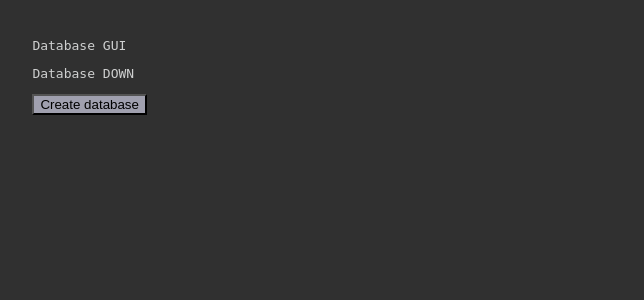
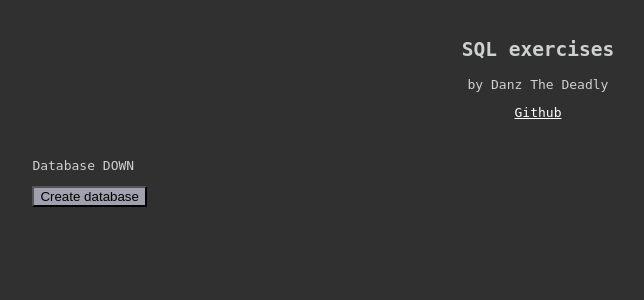
Before and after one commit to DanzTheDeadly/SQL_trainer, a Flask app: page / in a window 1280 px wide. Shown: the top 300 px of the page, without its empty margins (102-746 px from the left). Run offline with Flask 2, Linux system fonts and the light colour scheme.

Commit message:
Change header, add link to github

```diff
--- a/main.py
+++ b/main.py
@@ -1,4 +1,4 @@
-from flask import Flask, render_template, redirect, request
+from flask import Flask, render_template, redirect, request, abort
 from src.db import DB
 import yaml
 
@@ -17,13 +17,15 @@ def index():
             return render_template('index.html')
     # create db
     elif request.method.upper() == 'POST':
-        if db.STATE_RUNNING:
-            return redirect('/')
-        else:
+        if not db.STATE_RUNNING:
             if request.form.get('DB_COMMAND') == 'CREATE':
                 db.start()
                 db.create_tables(config['data'])
                 return redirect('/database')
+            else:
+                return abort(400)
+        else:
+            return abort(400)
 
 
 @server.route('/database', methods=['GET', 'POST'])
@@ -50,6 +52,8 @@ def db_gui():
                                        header=columns,
                                        rows=rows,
                                        query=query)
+        else:
+            return abort(400)
 
 
 if __name__ == '__main__':
--- a/static/style.css
+++ b/static/style.css
@@ -1,6 +1,20 @@
 body {
     background-color: #303030;
     color: #CFD0D0;
+}
+
+#header {
+    font-family: Monospace;
+    text-align: center;
+    margin-top: 3%;
+}
+
+a:link {
+    color:white;
+}
+
+a:visited {
+    color: white;
 }
 
 #status_bar {
--- a/templates/base.html
+++ b/templates/base.html
@@ -5,6 +5,11 @@
     <link rel="stylesheet" href="{{ url_for('static', filename='style.css') }}">
 </head>
 <body>
+    <article id="header">
+        <h1>SQL exercises</h1>
+        <p>by Danz The Deadly</p>
+        <a href="https://github.com/DanzTheDeadly/SQL_trainer" target="_blank">Github</a>
+    </article>
     {% block body %} {% endblock %}
 </body>
 </html>
--- a/templates/db_data.html
+++ b/templates/db_data.html
@@ -1,7 +1,6 @@
 {% extends 'base.html' %}
 {% block body %}
     <article id="status_bar">
-        <p>Database GUI</p>
         <p>Database UP</p>
         <p>Database tables: {{ ', '.join(tables) }}</p>
         <form method="post">
--- a/templates/db_nodata.html
+++ b/templates/db_nodata.html
@@ -1,7 +1,6 @@
 {% extends 'base.html' %}
 {% block body %}
     <article id="status_bar">
-        <p>Database GUI</p>
         <p>Database UP</p>
         <p>Database tables: {{ ', '.join(tables) }}</p>
         <form method="post">
--- a/templates/index.html
+++ b/templates/index.html
@@ -1,7 +1,6 @@
 {% extends 'base.html' %}
 {% block body %}
     <article id="status_bar">
-        <p>Database GUI</p>
         <p>Database DOWN</p>
         <form method="post">
             <button id="signal_button" name="DB_COMMAND" type="submit" value="CREATE">Create database</button>
```
